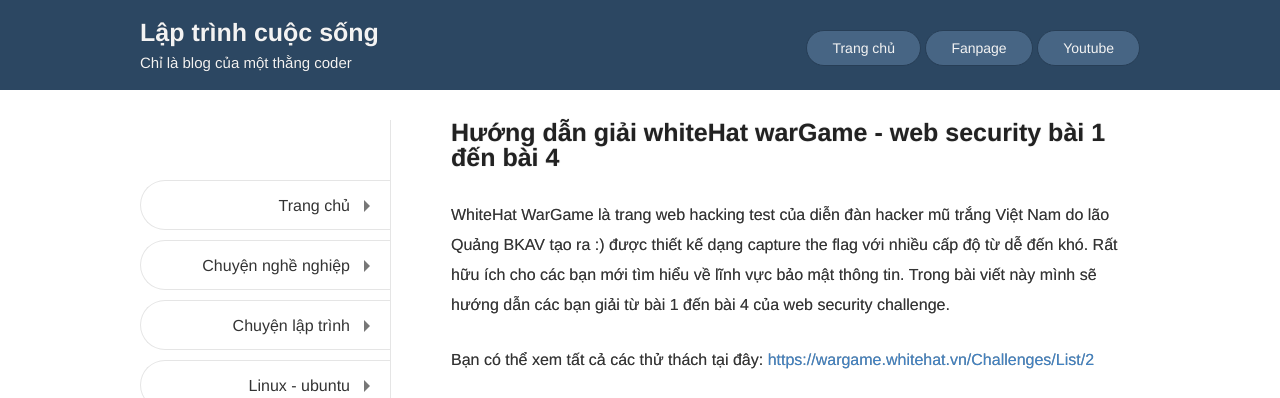
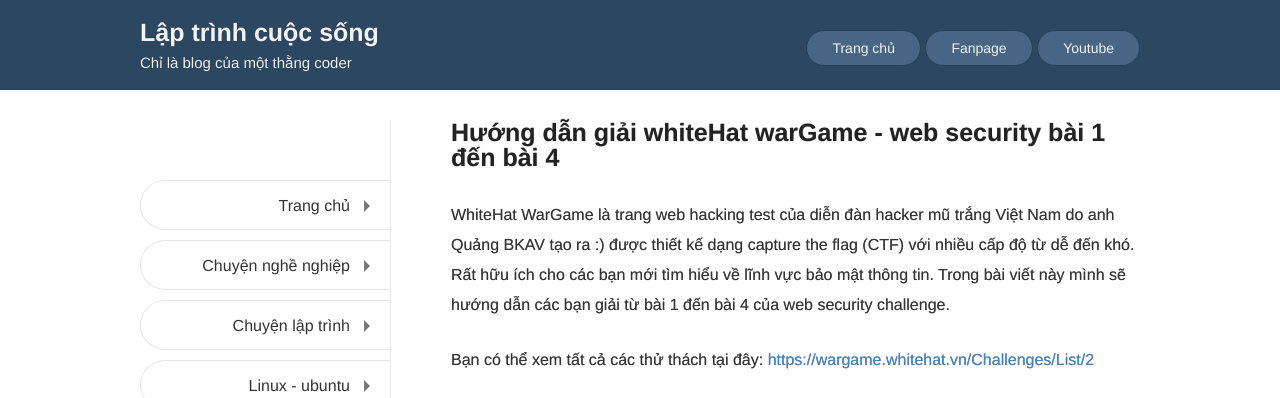
Before and after one commit to nguyentest/laptrinhcuocsong, a Jekyll site: the page built from _posts/2017-04-04-huong-dan-giai-whitehat-wargame-web-security-bai-1-den-bai-4.md, in a window 1280 px wide and 900 px high. Shown: the top 398 px of the window. Built offline with Jekyll 4.4.1, drawn with Linux system fonts in a browser that asks for light colours.

Commit message:
Update 2017-04-04-huong-dan-giai-whitehat-wargame-web-security-bai-1-den-bai-4.md

```diff
--- a/_posts/2017-04-04-huong-dan-giai-whitehat-wargame-web-security-bai-1-den-bai-4.md
+++ b/_posts/2017-04-04-huong-dan-giai-whitehat-wargame-web-security-bai-1-den-bai-4.md
@@ -11,7 +11,7 @@
  - title: Xem video này bạn sẽ muốn ngồi vào bàn và lập trình ngay lập tức
    link: http://laptrinhcuocsong.com/xem-video-nay-ban-se-muon-ngoi-vao-va-lap-trinh-ngay-lap-tuc.html
 ---
-WhiteHat WarGame là trang web hacking test của diễn đàn hacker mũ trắng Việt Nam do lão Quảng BKAV tạo ra :) được thiết kế dạng capture the flag với nhiều cấp độ từ dễ đến khó. Rất hữu ích cho các bạn mới tìm hiểu về lĩnh vực bảo mật thông tin. Trong bài viết này mình sẽ hướng dẫn các bạn giải từ bài 1 đến bài 4 của web security challenge.
+WhiteHat WarGame là trang web hacking test của diễn đàn hacker mũ trắng Việt Nam do anh Quảng BKAV tạo ra :) được thiết kế dạng capture the flag (CTF) với nhiều cấp độ từ dễ đến khó. Rất hữu ích cho các bạn mới tìm hiểu về lĩnh vực bảo mật thông tin. Trong bài viết này mình sẽ hướng dẫn các bạn giải từ bài 1 đến bài 4 của web security challenge.
 
 Bạn có thể xem tất cả các thử thách tại đây: [https://wargame.whitehat.vn/Challenges/List/2](https://wargame.whitehat.vn/Challenges/List/2)
 
```
